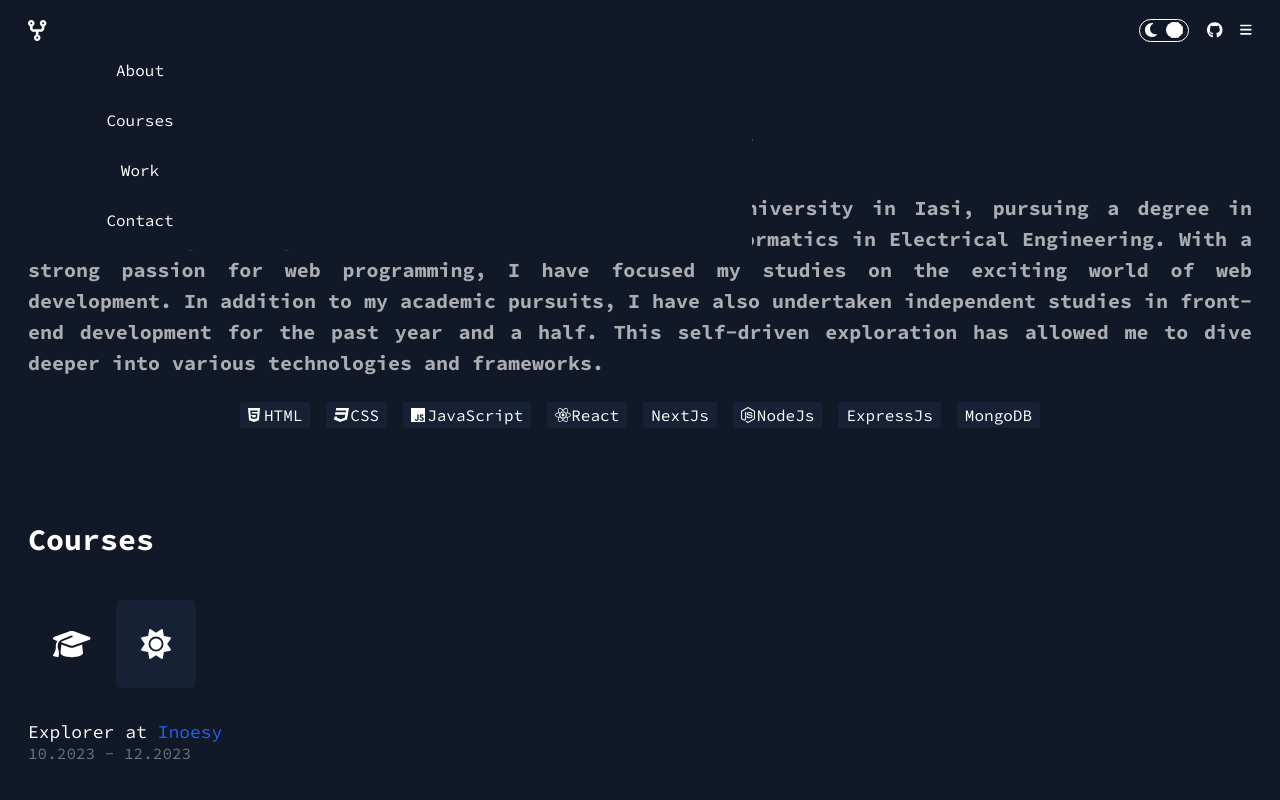
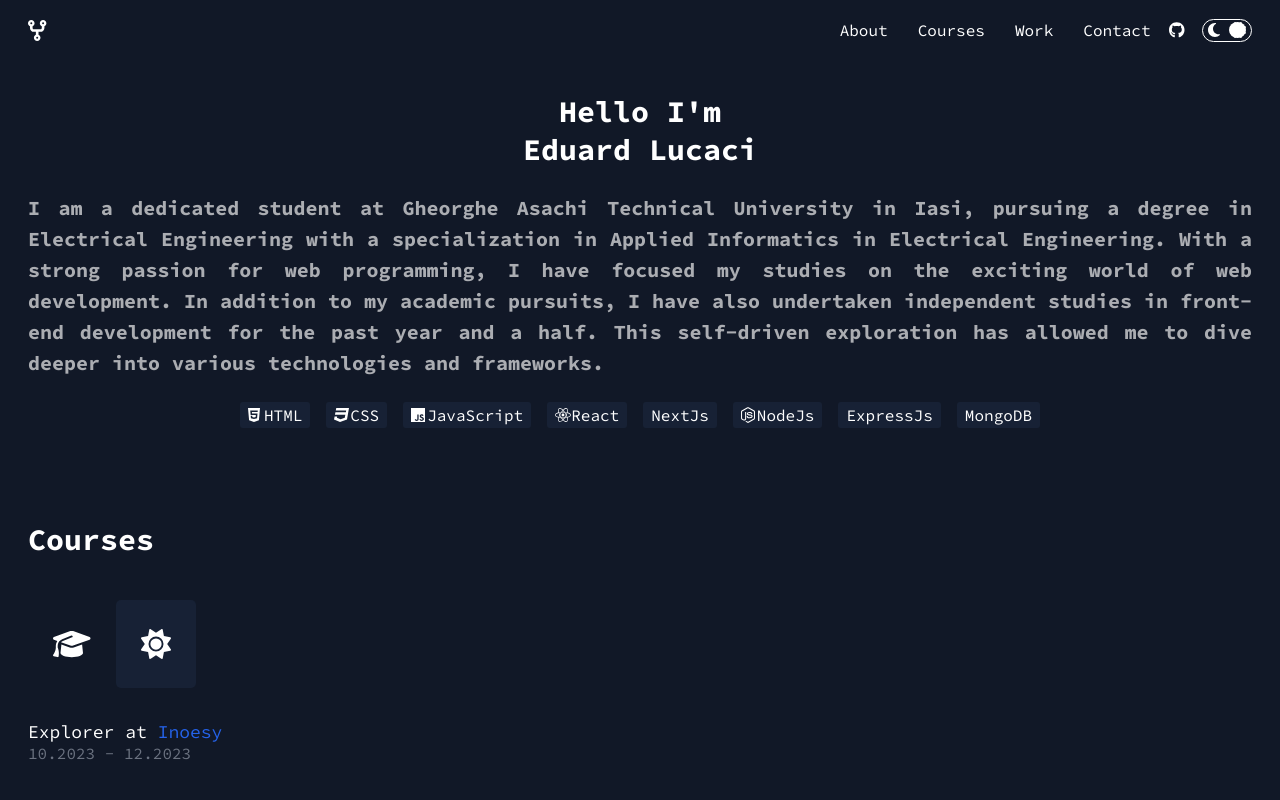
Before and after one commit to lucacieduard/portfolio, a Next.js app: page / in a window 1280 px wide. Shown: the top 800 px of the page. Built offline with nearby package versions, Linux system fonts and the light colour scheme.

Commit message:
responsive navbar

```diff
--- a/src/app/components/navbar/Navbar.jsx
+++ b/src/app/components/navbar/Navbar.jsx
@@ -63,7 +63,9 @@ export const Navbar = () => {
             <li>Contact</li>
           </Link>
         </ul>
-        <FontAwesomeIcon icon={faGithub} />
+        <Link href="https://github.com/lucacieduard" target="_blank">
+          <FontAwesomeIcon icon={faGithub} />
+        </Link>
         <ToggleTheme />
       </div>
     </nav>
--- a/src/app/components/navbar/navbar.module.css
+++ b/src/app/components/navbar/navbar.module.css
@@ -17,7 +17,7 @@
 }
 
 .logo {
-  font-size: 16px;
+  font-size: 1rem;
 }
 .list {
   position: absolute;
@@ -55,7 +55,27 @@
 }
 
 .hide {
-  right: 500px;
+  right: 100%;
   transition: all 1s;
   overflow-x: none;
 }
+
+@media (min-width: 716px) {
+  .list {
+    position: inherit;
+    width: auto;
+    flex-direction: row;
+    align-items: center;
+    justify-content: center;
+    padding: 0;
+    font-size: 1rem;
+  }
+
+  .menuListContainer {
+    flex-direction: row;
+  }
+
+  .toggleButton {
+    display: none;
+  }
+}
```
